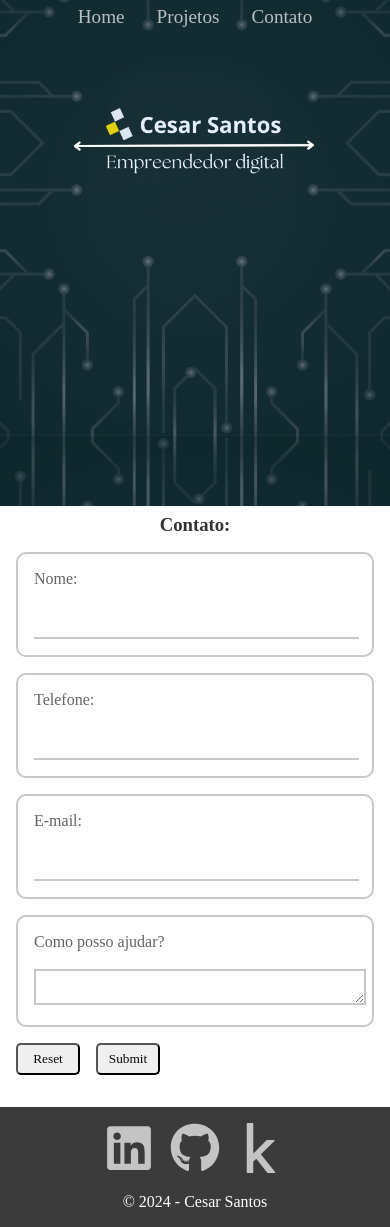
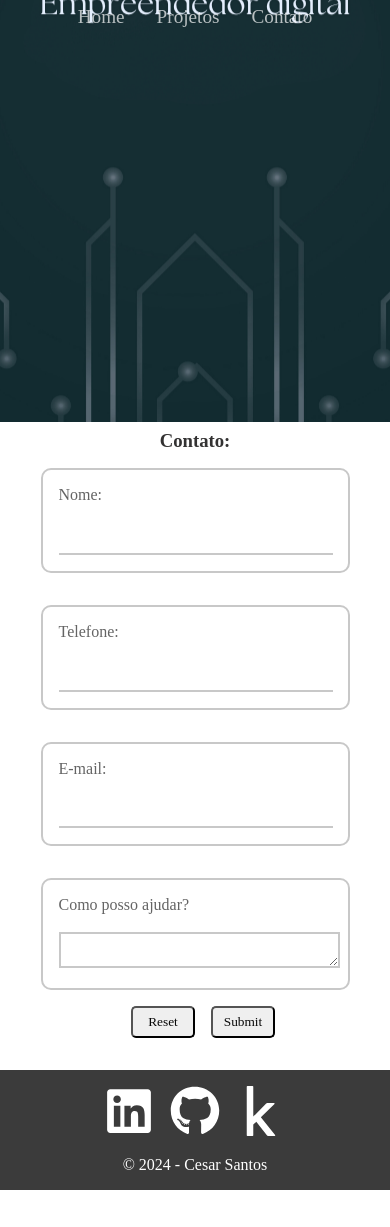
Before and after one commit to CesarSotnas/Cesar_Santos, a React (Vite) app: page /contato in a window 390 px wide. After the commit the page ends 1190 px from the top, so only its background shows below. Built offline with nearby package versions, Linux system fonts and the light colour scheme.

Commit message:
Ajuste na responsividade

```diff
--- a/src/components/NavBar.jsx
+++ b/src/components/NavBar.jsx
@@ -1,7 +1,7 @@
+import logoWhite from '../assets/logo-white.png'
+import { Link } from "react-router-dom"
 import { useState } from "react"
-import { Link } from "react-router-dom"
-import logoWhite from '../assets/logo-white.png'
-import './css/NavBar.css'
+import './css/NavBar.css';
 
 const NavBar = () => {
   const [navBar, setNavbar] = useState(false)
--- a/src/components/css/Footer.css
+++ b/src/components/css/Footer.css
@@ -19,7 +19,7 @@
     transition: 0.3s ease-in-out;
 }
 
-@media screen and (max-width: 767px) {
+@media screen and (max-width: 996px) {
     .footer-container {
         display: flex;
         flex-direction: column;
@@ -27,4 +27,11 @@
         align-items: center;
         background: rgba(10, 10, 10, .8);
     }
+
+    .links-logos-footer a {
+        padding: 0.5rem;
+        text-decoration: none;
+        opacity: 1;
+    }
+
 }
--- a/src/routes/Contato.jsx
+++ b/src/routes/Contato.jsx
@@ -26,8 +26,10 @@ const Contato = () => {
             <label htmlFor="">Como posso ajudar? </label> <br />
             <textarea name="" id=""></textarea>
           </div>
-          <input id='input-submit' type="reset" />
-          <input id='input-submit' type="submit" />
+          <div className='submit-container'>
+            <input id='input-submit' type="reset" />
+            <input id='input-submit' type="submit" />
+          </div>
         </form>
       </div>
     </div>
--- a/src/routes/Projetos.jsx
+++ b/src/routes/Projetos.jsx
@@ -11,7 +11,7 @@ const Projetos = () => {
     <div className='projeto-container'>
       <div className='img-empreendedor'>
       </div>
-      <h2>Principais projetos:</h2>
+      <h2 name="projetos">Principais projetos:</h2>
       <div className="tabela-cards">
         <div className="cards">
           <Link to='https://app.powerbi.com/view?r=eyJrIjoiMDllZmNkOTMtOGYxOC00NGI1LWI1NjEtOWEzY2EwN2QzOGVlIiwidCI6IjU4YzZmNTFiLWJiOGEtNDhkYi1hZDQ1LTVlMDg0YzFjOTgzOCJ9' target='_blank'><Card img = {dash1} /></ Link>
--- a/src/routes/css/Contato.css
+++ b/src/routes/css/Contato.css
@@ -96,24 +96,34 @@ h3 {
 }
 
 
-@media  screen and (max-width: 769px) {
+@media  screen and (max-width: 996px) {
     .formulario img {
         display: none;
     }
 
     .contato-formulario {
+        display: flex;
+        flex-direction: column;
+        align-items: center;
         width: 100vw;
+        height: auto;
+
+    }
+
+    .contato-formulario-div {
+        width: 70vw;
         height: auto;
     }
 
-    .contato-formulario-div {
-        width: auto;
-        height: auto;
+    #input-submit {
+        flex-direction: row;
     }
 
+
     .contato-formulario-div input, .contato-formulario-div textarea {
-        width: 80vw;
+        width: 67vw;
         height: auto;
+        transition: none;
     }
 
     #input-submit:hover {
--- a/src/routes/css/Home.css
+++ b/src/routes/css/Home.css
@@ -71,7 +71,6 @@ p {
     padding: 1rem;
 }
 
-
 @media screen and (max-width: 767px) {
     .img-empreendedor {
         display: block;
@@ -121,14 +120,63 @@ p {
         height: auto;
         padding-top: 1rem;
     }
+
+    .links-logos a:hover {
+        transform: none;
+    }
 }
 
 @media screen and (max-width: 996px) {
     .img-empreendedor {
         display: block;
-        background-position: 50% 190%;
-        background-size: 300%;
+        background-position: 50% 90%;
+        background-size: auto;
         width: auto;
-        height: 60vh;
+        height: 50vh;
+    }
+
+    .intro-container {
+        flex-direction: column;
+        width: auto;
+        height: auto;
+        margin: 0;
+        gap: 1rem;
+    }
+
+    .texto-descricao {
+        width: auto;
+        height: auto;
+        padding-left: 1.5rem;
+        padding-top: 0;
+    }
+
+    /* Imagem Perfil e Logos */
+    .img-perfil-logos {
+        width: 100%;
+        height: auto;
+        margin: 0;
+    }
+
+    /* Imagem Perfil */
+    .img-perfil {
+        display: flex;
+        width: 10rem;
+        height: auto;
+        margin: auto;
+        padding-top: 1rem;
+        border-radius: 100rem;
+    }
+
+    /* Logos */
+    .links-logos {
+        align-items: center;
+        justify-content: center;
+        width: auto;
+        height: auto;
+        padding-top: 1rem;
+    }
+
+    .links-logos a:hover {
+        transform: none;
     }
 }
--- a/src/routes/css/Projetos.css
+++ b/src/routes/css/Projetos.css
@@ -36,16 +36,15 @@
     .tabela-cards {
       width: 100vw;
       height: auto;
-      padding: 0;
-      margin-left: 0;
       display: grid;
-      grid-template-columns: 20rem;
+      grid-template-columns: 32rem;
+      justify-content: center;
     }
 
     .cards {
         display: flex;
         flex-direction: column;
-        width: 20rem;
+        width: auto;
         height: auto;
         padding-bottom: 1rem;
     }
```
